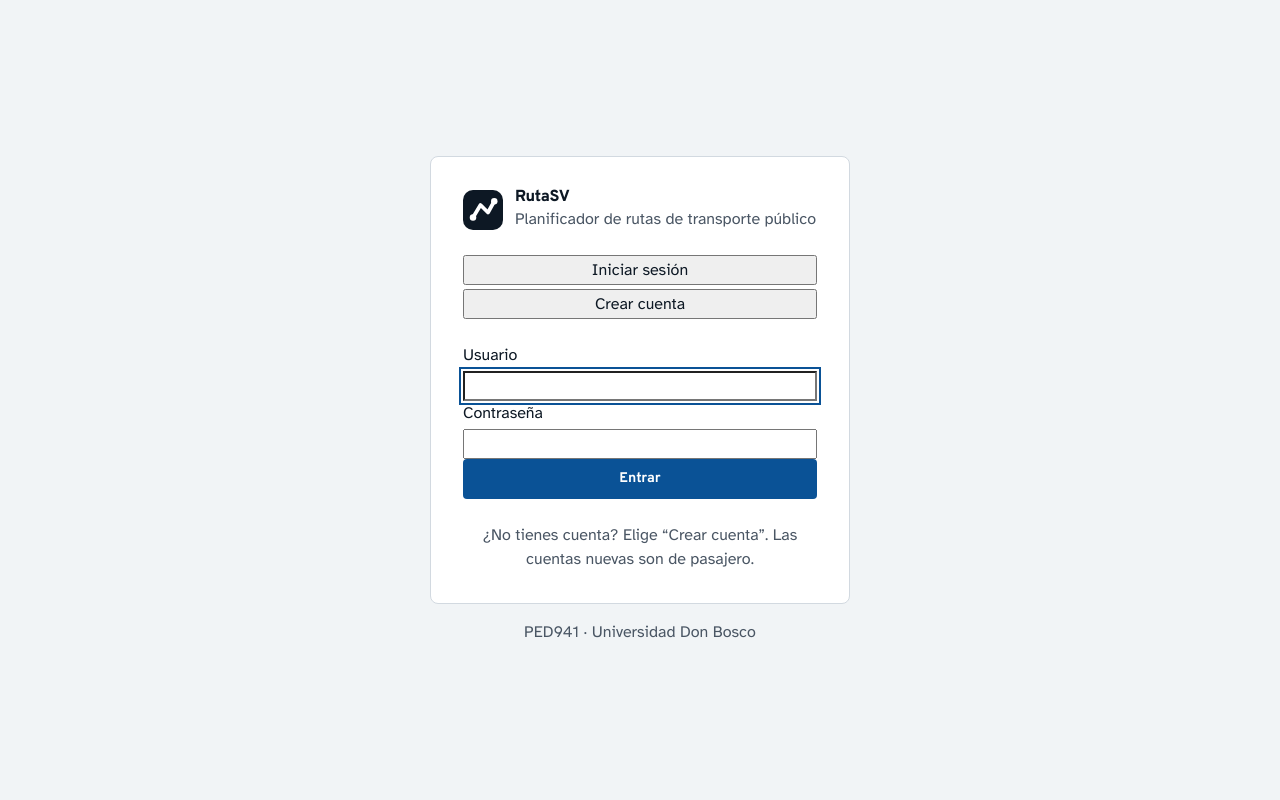
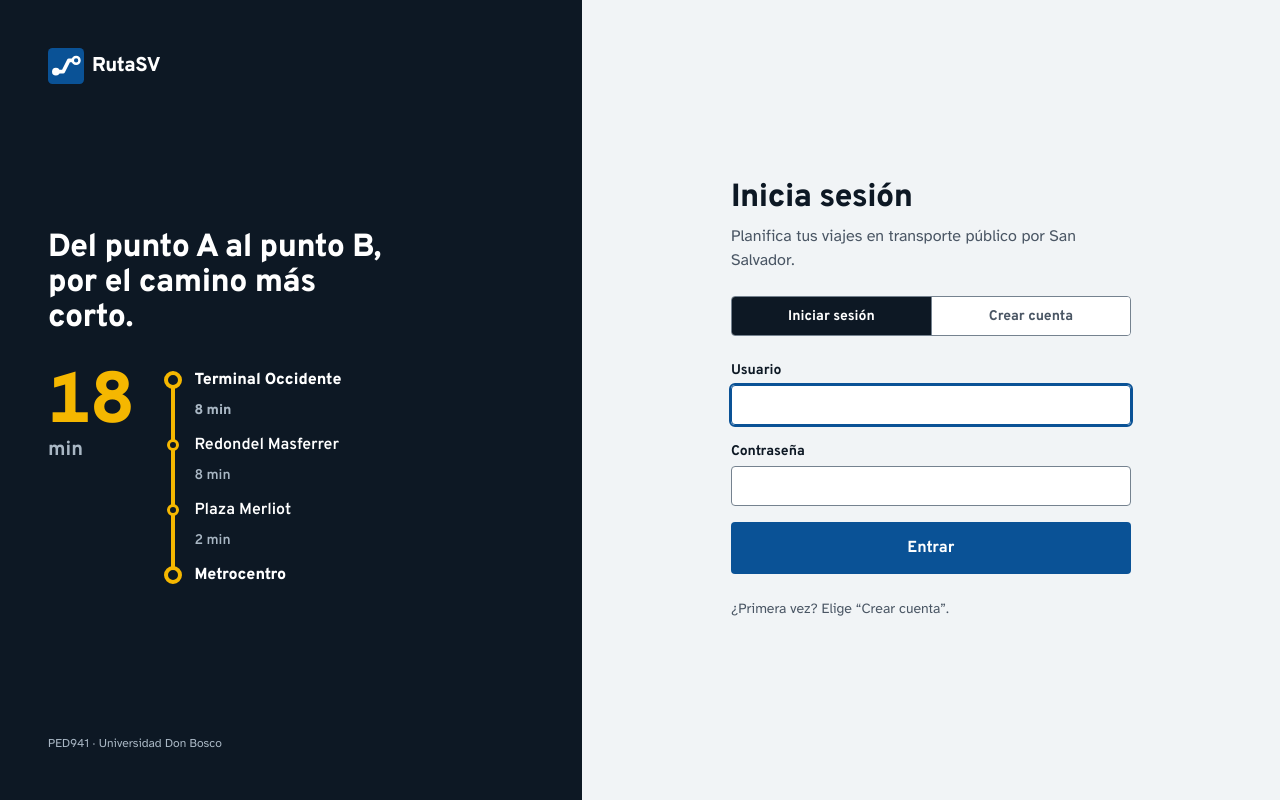
Before and after one commit to franc1sc0sv/rutasv-ped941, a React (Vite) app in the folder frontend/: page /login in a window 1280 px wide. Built offline with nearby package versions, Linux system fonts and the light colour scheme.

Commit message:
feat: redesign login with signage panel and segmented access mode

```diff
--- a/frontend/src/comun/ui/Campo.tsx
+++ b/frontend/src/comun/ui/Campo.tsx
@@ -119,16 +119,18 @@ export function Segmentado<T extends string>({
   opciones,
   valor,
   alCambiar,
+  etiquetaOculta = false,
 }: {
   nombre: string;
   etiqueta: string;
+  etiquetaOculta?: boolean;
   opciones: { valor: T; texto: ReactNode }[];
   valor: T;
   alCambiar: (v: T) => void;
 }) {
   return (
     <fieldset className="segmentado">
-      <legend className="campo__etiqueta">{etiqueta}</legend>
+      <legend className={etiquetaOculta ? 'oculto-visual' : 'campo__etiqueta'}>{etiqueta}</legend>
       <div className="segmentado__opciones">
         {opciones.map((o) => (
           <label key={o.valor} className="segmentado__opcion">
--- a/frontend/src/sesion/Guardas.tsx
+++ b/frontend/src/sesion/Guardas.tsx
@@ -1,6 +1,6 @@
 // Guardas de ruta: RequiereSesion (cualquier usuario) y RequiereAdmin (RN-1).
 import { Navigate, Outlet, useLocation } from 'react-router-dom';
-import { Cargando } from '../comun/Cargando';
+import { Cargando } from '../comun/ui';
 import { inicioPara, useSesion } from './SesionContext';
 
 export function RequiereSesion() {
--- a/frontend/src/sesion/Login.tsx
+++ b/frontend/src/sesion/Login.tsx
@@ -3,11 +3,20 @@
 import { useState, type FormEvent } from 'react';
 import { useLocation, useNavigate } from 'react-router-dom';
 import { ApiError, mensajeDe } from '../api/cliente';
-import { MensajeError } from '../comun/MensajeError';
+import { Aviso, Boton, Campo, Entrada, Segmentado } from '../comun/ui';
+import { Marca } from '../layout/Marca';
 import { inicioPara, useSesion } from './SesionContext';
 import './login.css';
 
 type Modo = 'login' | 'registro';
+
+/** Tira de linea decorativa: muestra en una mirada lo que hace la app. */
+const MUESTRA = [
+  { nombre: 'Terminal Occidente', min: 8 },
+  { nombre: 'Redondel Masferrer', min: 8 },
+  { nombre: 'Plaza Merliot', min: 2 },
+  { nombre: 'Metrocentro', min: 0 },
+];
 
 export function Login() {
   const { iniciarSesion, registrar } = useSesion();
@@ -43,48 +52,57 @@ export function Login() {
   }
 
   return (
-    <main className="login">
-      <section className="login__tarjeta tarjeta" aria-labelledby="login-titulo">
-        <div className="login__marca">
-          <span className="logo" aria-hidden="true">
-            <svg viewBox="0 0 32 32" width="40" height="40">
-              <rect width="32" height="32" rx="8" fill="currentColor" />
-              <path d="M8 22 L14 12 L20 18 L25 9" fill="none" stroke="#fff" strokeWidth="3" strokeLinecap="round" strokeLinejoin="round" />
-              <circle cx="8" cy="22" r="2.6" fill="#fff" />
-              <circle cx="25" cy="9" r="2.6" fill="#fff" />
-            </svg>
-          </span>
-          <div>
-            <h1 id="login-titulo">RutaSV</h1>
-            <p className="texto-suave">Planificador de rutas de transporte público</p>
+    <div className="login">
+      <aside className="login__senal" aria-hidden="true">
+        <Marca tamano={36} className="marca--invertida" />
+        <div className="login__muestra">
+          <p className="login__lema">Del punto A al punto B, por el camino más corto.</p>
+          <div className="login__tira">
+            <p className="login__tiempo">
+              <span className="cifra">18</span> min
+            </p>
+            <ol className="login__estaciones">
+              {MUESTRA.map((e, i) => (
+                <li key={e.nombre} className={i === 0 || i === MUESTRA.length - 1 ? 'es-extremo' : ''}>
+                  <span className="login__punto" />
+                  <span>{e.nombre}</span>
+                  {e.min > 0 && <span className="login__seg">{e.min} min</span>}
+                </li>
+              ))}
+            </ol>
           </div>
         </div>
+        <p className="login__credito">PED941 · Universidad Don Bosco</p>
+      </aside>
 
-        <div className="segmentado" role="tablist" aria-label="Modo de acceso">
-          <button type="button" role="tab" aria-selected={modo === 'login'} onClick={() => cambiar('login')}>
-            Iniciar sesión
-          </button>
-          <button type="button" role="tab" aria-selected={modo === 'registro'} onClick={() => cambiar('registro')}>
-            Crear cuenta
-          </button>
+      <main className="login__panel">
+        <div className="login__formulario">
+          <Marca tamano={32} className="login__marca-movil" />
+          <div className="login__titulos">
+            <h1>{modo === 'login' ? 'Inicia sesión' : 'Crea tu cuenta'}</h1>
+            <p className="texto-suave">
+              {modo === 'login' ? 'Planifica tus viajes en transporte público por San Salvador.' : 'Las cuentas nuevas son de pasajero.'}
+            </p>
           </div>
 
-        <form onSubmit={enviar} className="formulario" noValidate>
-          <label className="campo">
-            <span>Usuario</span>
-            <input
-              name="usuario"
-              autoComplete="username"
-              value={usuario}
-              onChange={(e) => setUsuario(e.target.value)}
-              required
-              autoFocus
+          <Segmentado
+            nombre="modo-acceso"
+            etiqueta="Modo de acceso"
+            etiquetaOculta
+            valor={modo}
+            alCambiar={cambiar}
+            opciones={[
+              { valor: 'login', texto: 'Iniciar sesión' },
+              { valor: 'registro', texto: 'Crear cuenta' },
+            ]}
           />
-            {modo === 'registro' && <small className="texto-suave">3 a 32 caracteres: letras, números, _ . -</small>}
-          </label>
-          <label className="campo">
-            <span>Contraseña</span>
-            <input
+
+          <form onSubmit={enviar} className="pila" noValidate>
+            <Campo etiqueta="Usuario" ayuda={modo === 'registro' ? 'De 3 a 32 caracteres: letras, números, _ . -' : undefined}>
+              <Entrada name="usuario" autoComplete="username" value={usuario} onChange={(e) => setUsuario(e.target.value)} required autoFocus />
+            </Campo>
+            <Campo etiqueta="Contraseña" ayuda={modo === 'registro' ? 'Mínimo 8 caracteres.' : undefined}>
+              <Entrada
                 name="contrasena"
                 type="password"
                 autoComplete={modo === 'login' ? 'current-password' : 'new-password'}
@@ -92,23 +110,22 @@ export function Login() {
                 onChange={(e) => setContrasena(e.target.value)}
                 required
               />
-            {modo === 'registro' && <small className="texto-suave">Mínimo 8 caracteres.</small>}
-          </label>
+            </Campo>
 
-          {error && <MensajeError mensaje={error} />}
+            {error && <Aviso tono="error">{error}</Aviso>}
 
-          <button className="boton boton--primario boton--ancho" type="submit" disabled={enviando}>
-            {enviando ? 'Enviando…' : modo === 'login' ? 'Entrar' : 'Crear cuenta de pasajero'}
-          </button>
+            <Boton variante="primario" tamano="lg" ancho type="submit" cargando={enviando}>
+              {modo === 'login' ? 'Entrar' : 'Crear cuenta de pasajero'}
+            </Boton>
           </form>
 
           <p className="login__pie texto-suave">
             {modo === 'login'
-            ? '¿No tienes cuenta? Elige “Crear cuenta”. Las cuentas nuevas son de pasajero.'
-            : 'Las cuentas de administrador las crea el sistema (RN-1).'}
+              ? '¿Primera vez? Elige “Crear cuenta”.'
+              : 'Las cuentas de administración las crea el sistema (RN-1).'}
           </p>
-      </section>
-      <p className="login__credito texto-suave">PED941 · Universidad Don Bosco</p>
+        </div>
       </main>
+    </div>
   );
 }
--- a/frontend/src/sesion/login.css
+++ b/frontend/src/sesion/login.css
@@ -1,22 +1,50 @@
-.login {
-  min-height: 100dvh;
-  display: grid;
-  place-content: center;
-  gap: var(--esp-4);
-  padding: var(--esp-4);
-  background:
-    radial-gradient(circle at 15% 10%, var(--acento-suave), transparent 45%),
-    radial-gradient(circle at 90% 90%, var(--expres-suave), transparent 40%),
-    var(--fondo);
+/* Login: panel de senal oscuro (escritorio) + formulario. En telefono, solo el formulario. */
+.login { min-height: 100dvh; display: grid; grid-template-columns: minmax(0, 1fr); background: var(--fondo); }
+
+.login__senal { display: none; }
+.login__panel { display: grid; place-items: center; padding: var(--esp-6) var(--esp-4); }
+.login__formulario { width: min(400px, 100%); display: grid; gap: var(--esp-5); }
+.login__titulos { display: grid; gap: var(--esp-2); }
+.login__titulos h1 { font-size: var(--fs-6); }
+.login__pie { font-size: var(--fs-2); }
+.login__marca-movil { justify-self: start; }
+
+@media (min-width: 960px) {
+  .login { grid-template-columns: minmax(380px, 5fr) minmax(0, 6fr); }
+  .login__marca-movil { display: none; }
+  .login__senal {
+    display: flex; flex-direction: column; justify-content: space-between; gap: var(--esp-7);
+    padding: var(--esp-7) var(--esp-7);
+    background: var(--tinta); color: var(--sobre-tinta);
+  }
+  .login__muestra { display: grid; gap: var(--esp-6); }
+  .login__lema {
+    font-family: var(--fuente-senal); font-weight: var(--peso-senal); font-size: var(--fs-6);
+    line-height: var(--interlinea-titulo); letter-spacing: var(--tracking-titulo); max-width: 16ch;
+  }
+  .login__tira { display: grid; grid-template-columns: auto 1fr; gap: var(--esp-6); align-items: start; }
+  .login__tiempo {
+    font-family: var(--fuente-senal); font-weight: var(--peso-fuerte); font-size: var(--fs-4);
+    color: var(--sobre-tinta-suave); line-height: 1;
+  }
+  .login__tiempo .cifra { display: block; font-size: var(--fs-8); font-weight: var(--peso-senal); color: var(--expres); letter-spacing: -0.03em; }
+  .login__estaciones { list-style: none; margin: 0; padding: 0; position: relative; display: grid; }
+  .login__estaciones::before {
+    content: ''; position: absolute; left: 7px; top: 10px; bottom: 10px; width: 4px; background: var(--expres);
+  }
+  .login__estaciones li {
+    position: relative; display: grid; grid-template-columns: 18px auto; column-gap: var(--esp-3); align-items: center;
+    font-family: var(--fuente-senal); font-weight: var(--peso-medio);
+  }
+  .login__estaciones li.es-extremo { font-weight: var(--peso-senal); }
+  .login__punto {
+    position: relative; width: 18px; height: 18px; border-radius: var(--radio-redondo);
+    background: var(--tinta); border: 4px solid var(--expres);
+  }
+  .login__estaciones li:not(.es-extremo) .login__punto { width: 12px; height: 12px; border-width: 3px; margin-left: 3px; }
+  .login__seg {
+    grid-column: 2; padding: var(--esp-2) 0 var(--esp-3); font-size: var(--fs-2);
+    color: var(--sobre-tinta-suave); font-variant-numeric: tabular-nums;
+  }
+  .login__credito { font-size: var(--fs-1); color: var(--sobre-tinta-suave); }
 }
-.login__tarjeta {
-  width: min(420px, calc(100vw - 2 * var(--esp-4)));
-  padding: var(--esp-6);
-  display: grid;
-  gap: var(--esp-5);
-}
-.login__marca { display: flex; align-items: center; gap: var(--esp-3); }
-.login__marca h1 { margin: 0; font-size: var(--fs-2xl); letter-spacing: -0.02em; }
-.login__marca p { margin: 0; }
-.login__pie { margin: 0; font-size: var(--fs-sm); text-align: center; }
-.login__credito { text-align: center; font-size: var(--fs-xs); margin: 0; }
```
Lines whose indentation alone changed are shown as unchanged.
